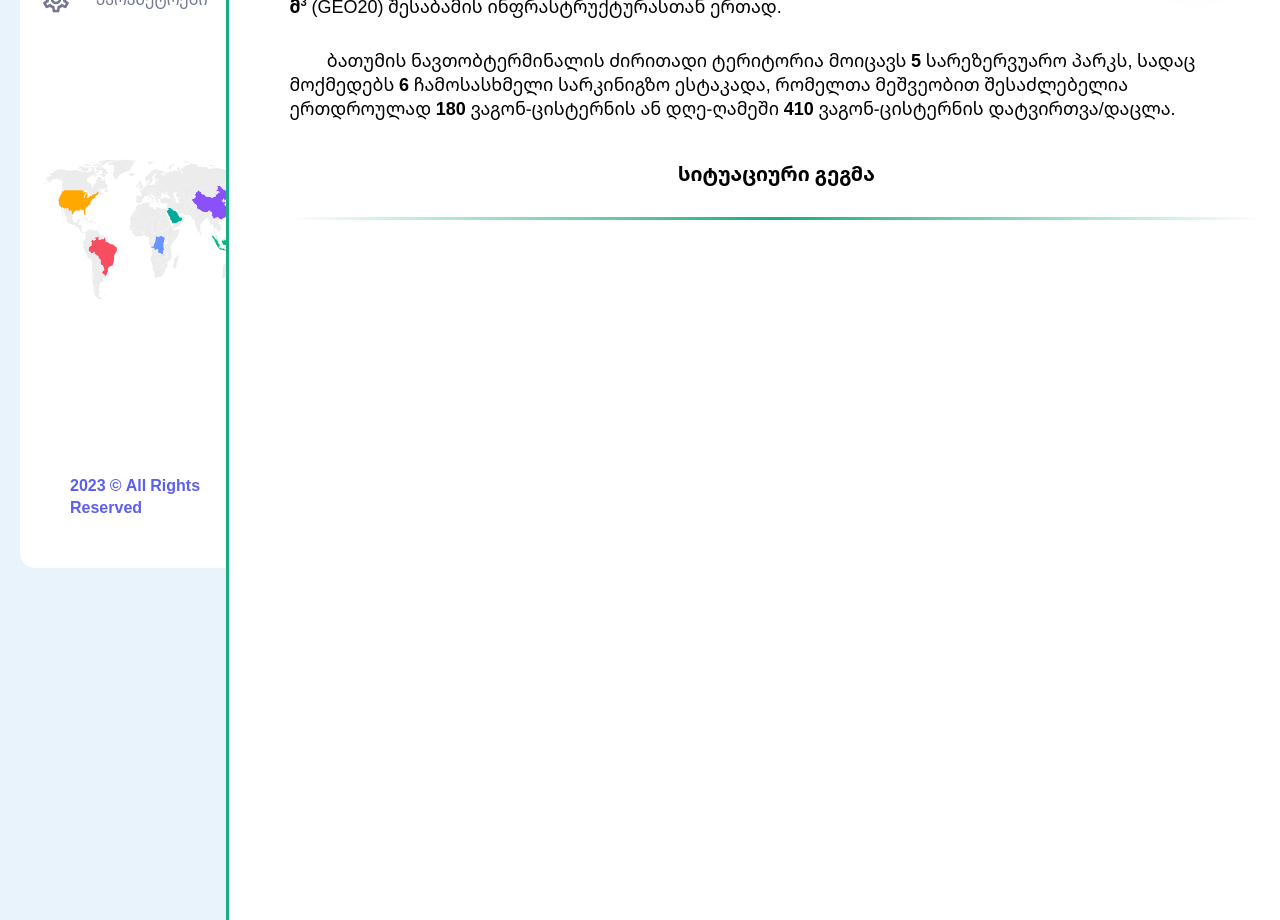
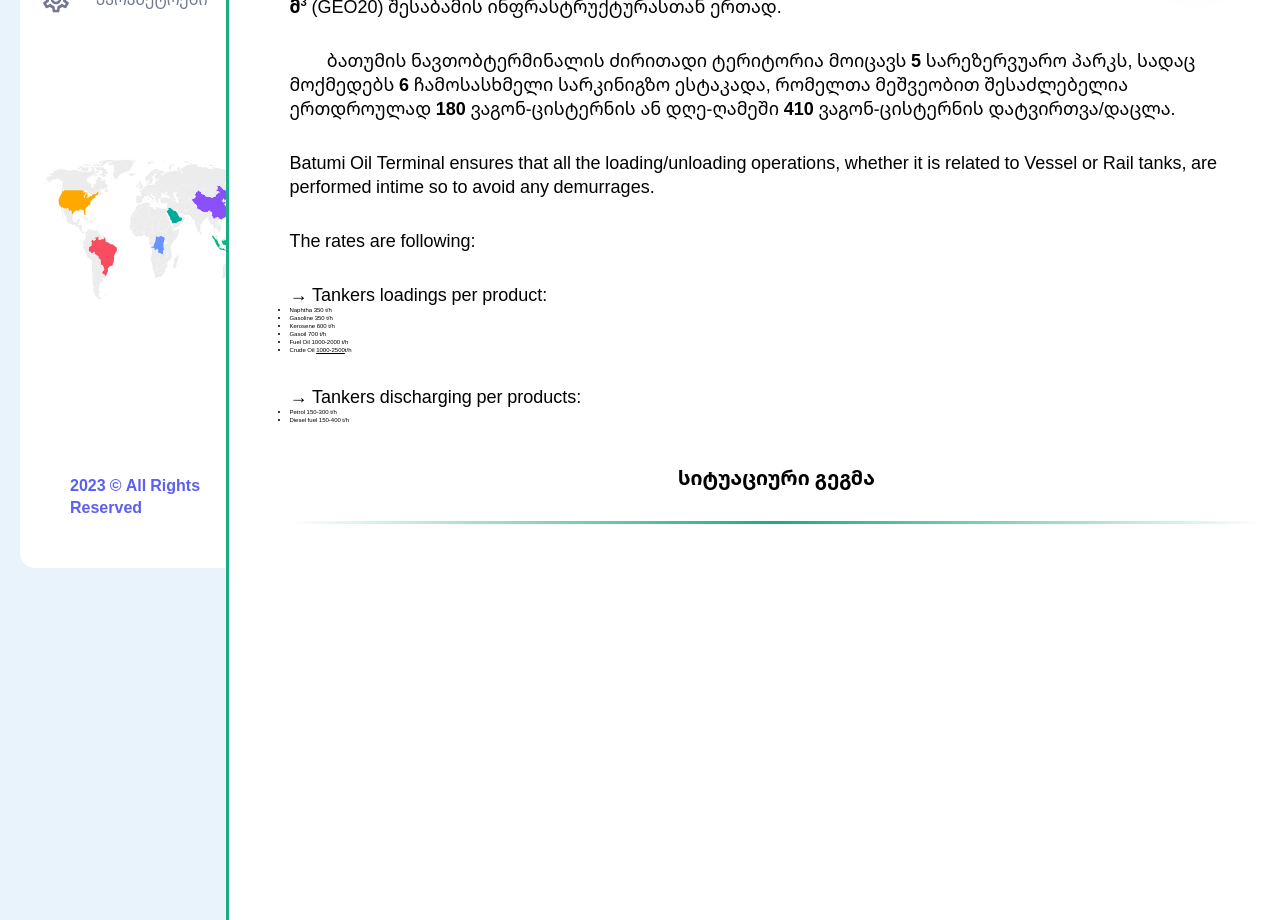
Before and after one commit to irakli85/Oil-Dashboard, a React (Vite) app: page /terminals in a window 1280 px wide. Shown: the part 800-1720 px from the top of the page. Built offline with nearby package versions, Linux system fonts and the light colour scheme.

Commit message:
first commit

```diff
--- a/src/components/BOT.jsx
+++ b/src/components/BOT.jsx
@@ -10,6 +10,26 @@ const BOT = () => {
     <Div>
         <P>&nbsp;&nbsp;&nbsp;&nbsp;&nbsp;&nbsp;&nbsp;&nbsp;საბაჟო კონტროლის ზონად <Str>შპს "ბათუმის ნავთობტერმინალი"-ს (ს/ნ 245432544)</Str> საბაჟო საწყობის საქმიანობისთვის განსაზღვრულია ქ. ბათუმი, მაიაკოვსკის ქ. №4-ში მდებარე <Str>79 3262 ჰა</Str> ფართის ტეროტორია, რომელზეც განთავსებულია საერთო ტექნოლოგიური ხაზით ერთმანეთთან დაკავშირებული <Str>152 ცალი</Str> სტაციონალური ვერტიკალური რეზერვუარი - მთლიანი მოცულობით <Str>646 785 მ<sup>3</sup></Str> (GEO20) შესაბამის ინფრასტრუქტურასთან ერთად.</P>
         <P>&nbsp;&nbsp;&nbsp;&nbsp;&nbsp;&nbsp;&nbsp;&nbsp;ბათუმის ნავთობტერმინალის ძირითადი ტერიტორია მოიცავს <Str>5</Str> სარეზერვუარო პარკს, სადაც მოქმედებს <Str>6</Str> ჩამოსასხმელი სარკინიგზო ესტაკადა, რომელთა მეშვეობით შესაძლებელია ერთდროულად <Str>180</Str> ვაგონ-ცისტერნის ან დღე-ღამეში <Str>410</Str> ვაგონ-ცისტერნის დატვირთვა/დაცლა.</P>
+
+
+        <div>
+            <P>Batumi Oil Terminal ensures that all the loading/unloading operations, whether it is related to Vessel or Rail tanks, are performed intime so to avoid any demurrages.</P>
+            <P>The rates are following:</P>
+            <P>→ Tankers loadings per product:</P>
+            <ul>
+                <li>Naphtha 350 t/h</li>
+                <li>Gasoline 350 t/h</li>
+                <li>Kerosene 600 t/h</li>
+                <li>Gasoil 700 t/h</li>
+                <li>Fuel Oil 1000-2000 t/h</li>
+                <li>Crude Oil <u>1000-2500</u>t/h</li>
+            </ul>
+            <P>→ Tankers discharging per products:</P>
+            <ul>
+                <li>Petrol 150-300 t/h</li>
+                <li>Diesel fuel 150-400 t/h</li>
+            </ul>
+        </div>
 
         <H4>სიტუაციური გეგმა</H4>
         <Hr/>
```
Also changed, not shown: 1 other file (tests, documents, lock files or other folders).
